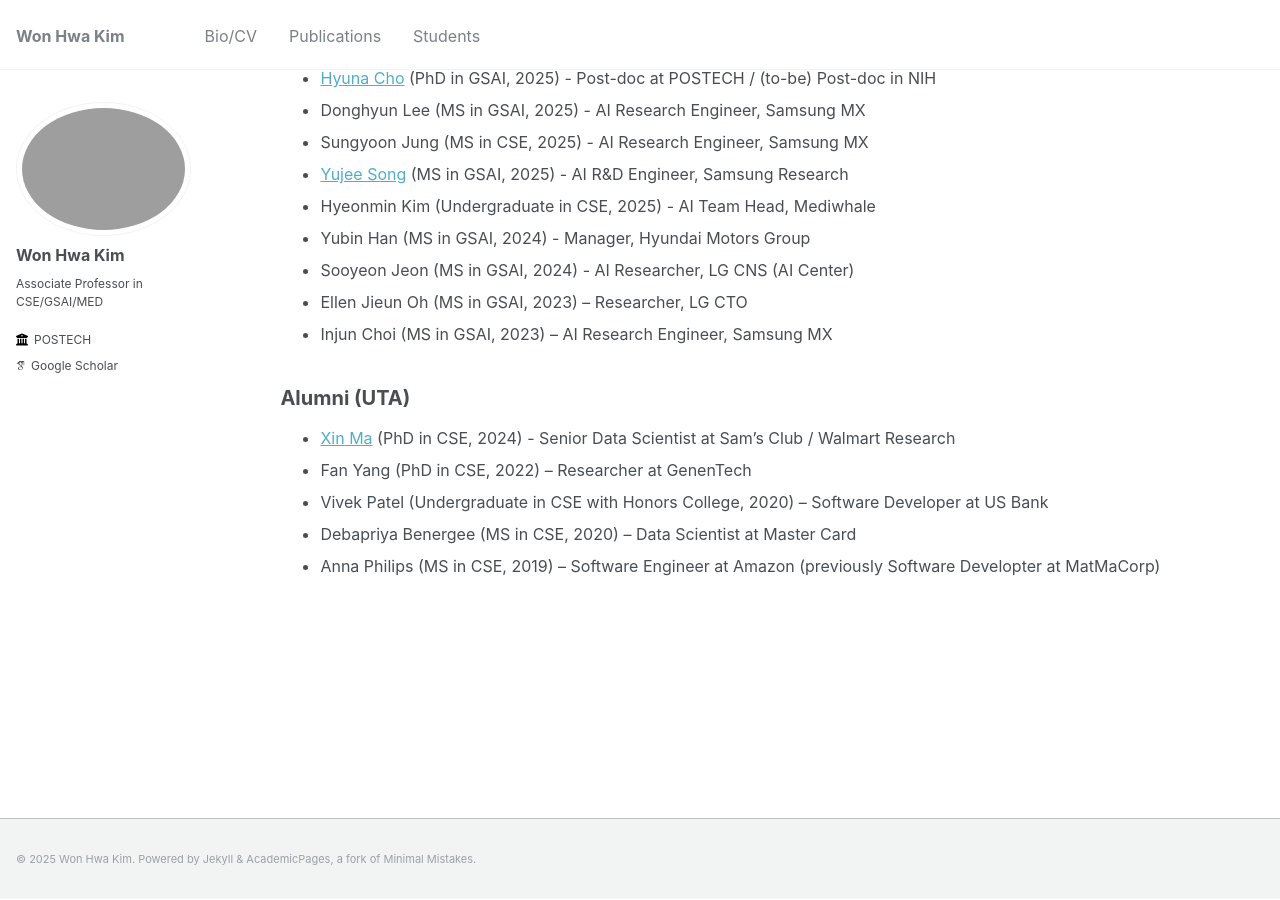
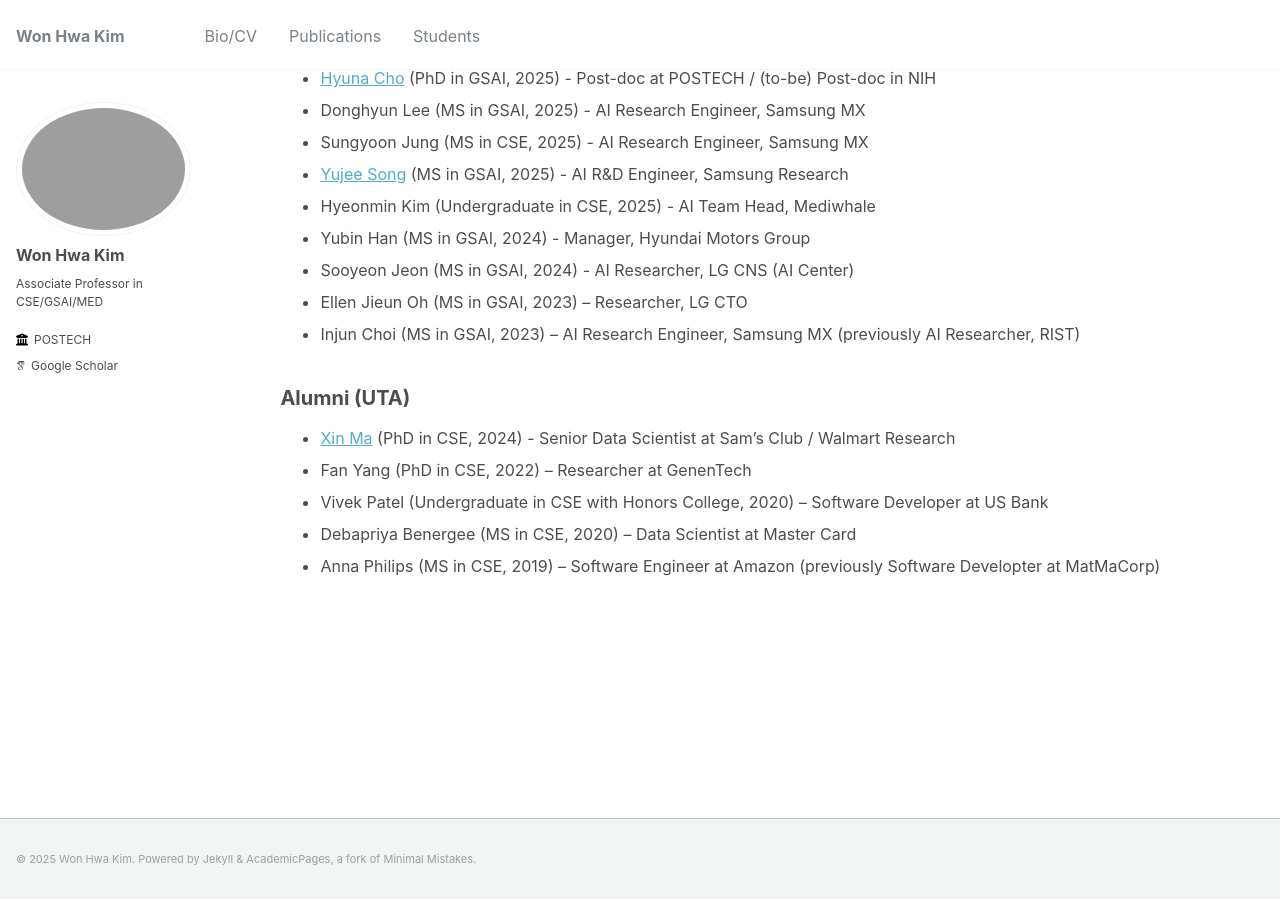
Before and after one commit to wwplato/wwplato.github.io, a Jekyll site: the page built from _pages/students.md, in a window 1280 px wide and 900 px high, scrolled down 597 px. Built offline with Jekyll 4.4.1, drawn with Linux system fonts in a browser that asks for light colours; some web fonts are replaced.

Commit message:
Update students.md

```diff
--- a/_pages/students.md
+++ b/_pages/students.md
@@ -30,7 +30,7 @@ Alumni
 * Yubin Han (MS in GSAI, 2024) - Manager, Hyundai Motors Group
 * Sooyeon Jeon (MS in GSAI, 2024) - AI Researcher, LG CNS (AI Center)
 * Ellen Jieun Oh (MS in GSAI, 2023) – Researcher, LG CTO
-* Injun Choi (MS in GSAI, 2023) – AI Research Engineer, Samsung MX
+* Injun Choi (MS in GSAI, 2023) – AI Research Engineer, Samsung MX (previously AI Researcher, RIST)
   <!--AI Researcher, POSCO Research Institute of Industrial Science & Technology (RIST)-->
 
 Alumni (UTA)
```
